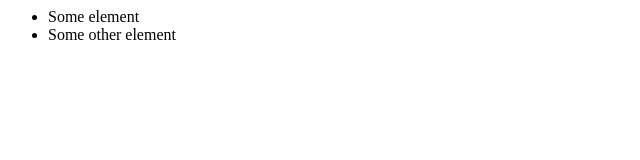
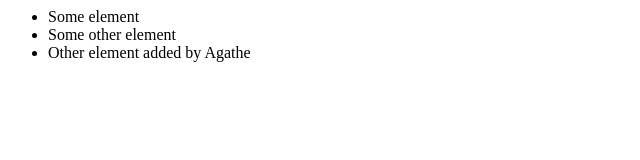
Before and after one commit to Elle-R/CF_Rep, a plain HTML site: page index.html in a window 1280 px wide. Shown: the whole page, without its empty margins (0-640 px from the left). Drawn offline with Linux system fonts and the light colour scheme.

Commit message:
Modified by Agathe
One more line added by Agathe

```diff
--- a/index.html
+++ b/index.html
@@ -2,5 +2,6 @@
 <ul>
   <li>Some element</li>
   <li>Some other element</li>
+  <li> Other element added by Agathe </li>
 </ul>
 </html>
```
